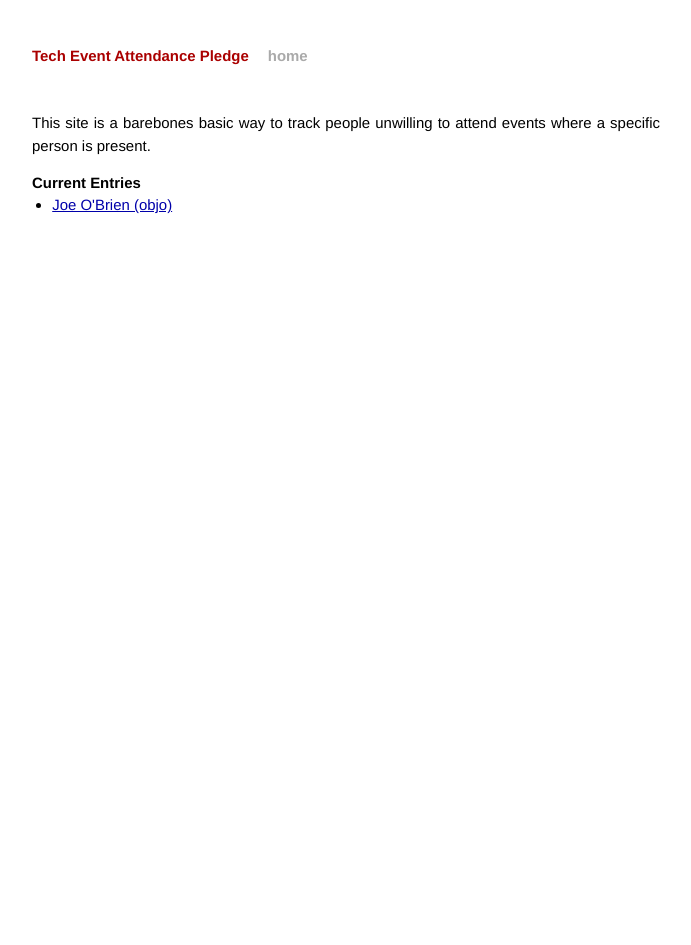
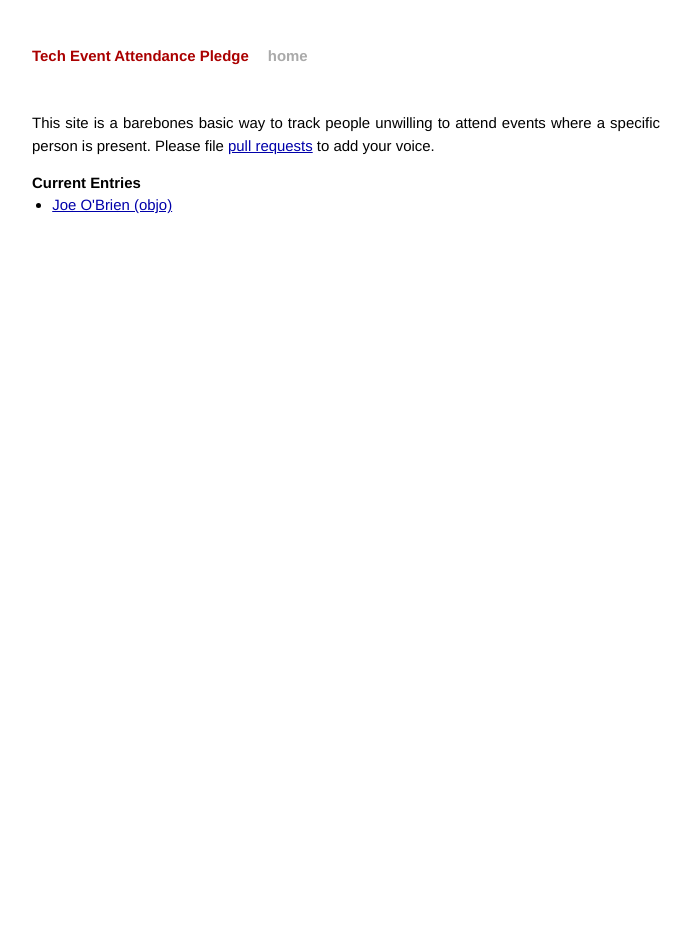
Before and after one commit to techtektek/tech-event-attendance-pledge.github.io, a Jekyll site: the page built from index.html, in a window 1280 px wide. Shown: the whole page, without its empty margins (294-985 px from the left). Built offline with Jekyll 4.4.1, drawn with Linux system fonts in a browser that asks for light colours; Markdown is read by kramdown in place of the engine named in the settings.

Commit message:
Added notes about pull requests.

```diff
--- a/index.html
+++ b/index.html
@@ -5,7 +5,8 @@ title: Tech Event Attendance Pledge
 
 <div id="home">
   <p>This site is a barebones basic way to track people unwilling to attend events
-    where a specific person is present.</p>
+    where a specific person is present. Please file
+    <a href="https://github.com/tech-event-attendance-pledge/tech-event-attendance-pledge.github.io">pull requests</a> to add your voice.</p>
 
   <div class="post">
     <h2>Current Entries</h2>
```
Also changed, not shown: README.md.
